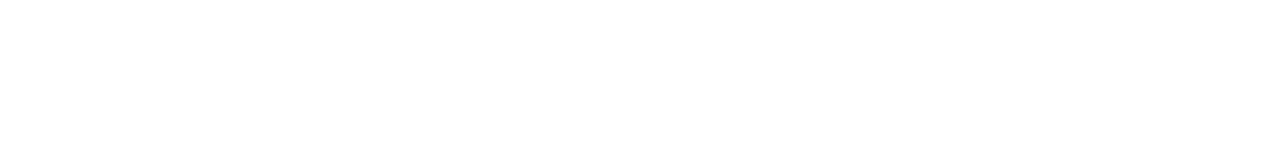
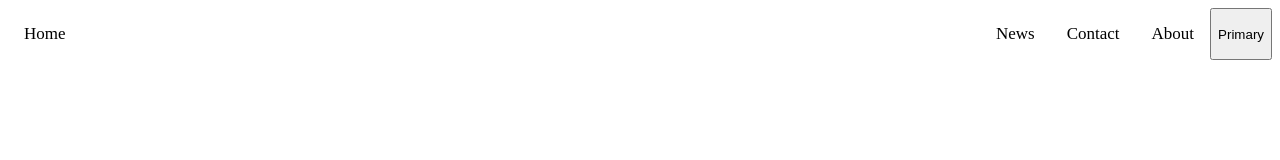
Before and after one commit to deanwhiite/dean-and-talor-website, a plain HTML site: page index.html in a window 1280 px wide. Drawn offline with Linux system fonts and the light colour scheme.

Commit message:
Added navbar

```diff
--- a/index.html
+++ b/index.html
@@ -1,12 +1,20 @@
 <!DOCTYPE html>
 <html lang="en">
-<head>
-    <meta charset="UTF-8">
-    <meta http-equiv="X-UA-Compatible" content="IE=edge">
-    <meta name="viewport" content="width=device-width, initial-scale=1.0">
+  <head>
+    <meta charset="UTF-8" />
+    <meta http-equiv="X-UA-Compatible" content="IE=edge" />
+    <meta name="viewport" content="width=device-width, initial-scale=1.0" />
+    <link rel="stylesheet" href="styles.css" />
     <title>Document</title>
-</head>
-<body>
 
-</body>
+  </head>
+  <body>
+    <div class="topnav">
+        <a class="active expand" href="#home">Home</a>
+        <a href="#news">News</a>
+        <a href="#contact">Contact</a>
+        <a  href="#about">About</a>
+        <button class="top-button" href="">Primary</button>
+      </div>
+  </body>
 </html>
--- a/styles.css
+++ b/styles.css
@@ -0,0 +1,38 @@
+/* Add a black background color to the top navigation */
+.topnav {
+  background-color: rgba(51, 51, 51, 0);
+  overflow: hidden;
+  display: flex;
+
+}
+
+/* Style the links inside the navigation bar */
+.topnav a {
+
+  color: #000000;
+  text-align: left;
+  padding: 16px 16px;
+  text-decoration: none;
+  font-size: 17px;
+
+}
+
+/* Change the color of links on hover */
+.topnav a:hover {
+  background-color: #ddd;
+  color: black;
+}
+
+/* Add a color to the active/current link */
+.topnav a.active {
+  background-color: #04aa6d00;
+  color: rgb(0, 0, 0);
+}
+
+.top-button {
+justify-content: flex-end;
+}
+
+.expand {
+    flex-grow: 2;
+}
```
